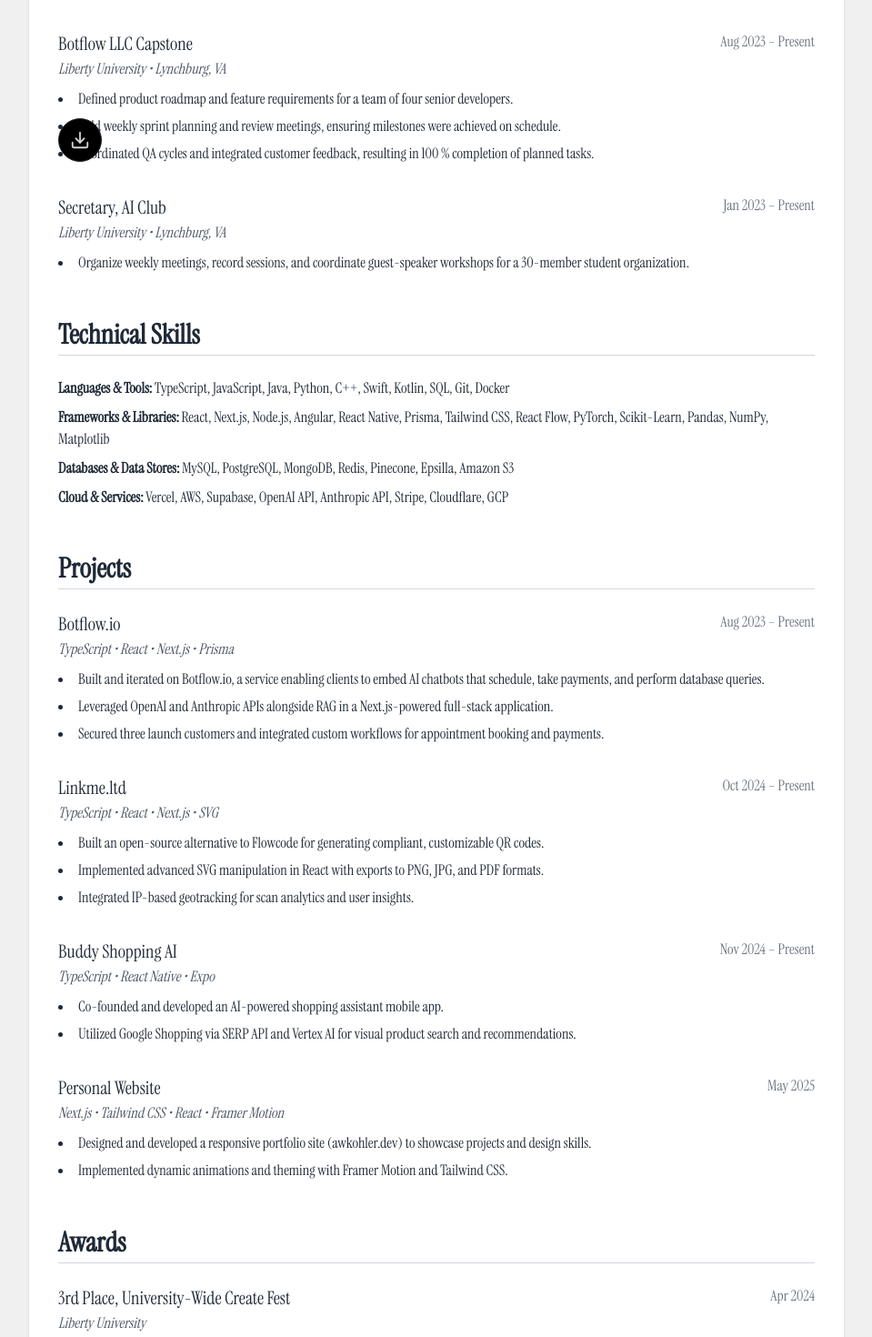
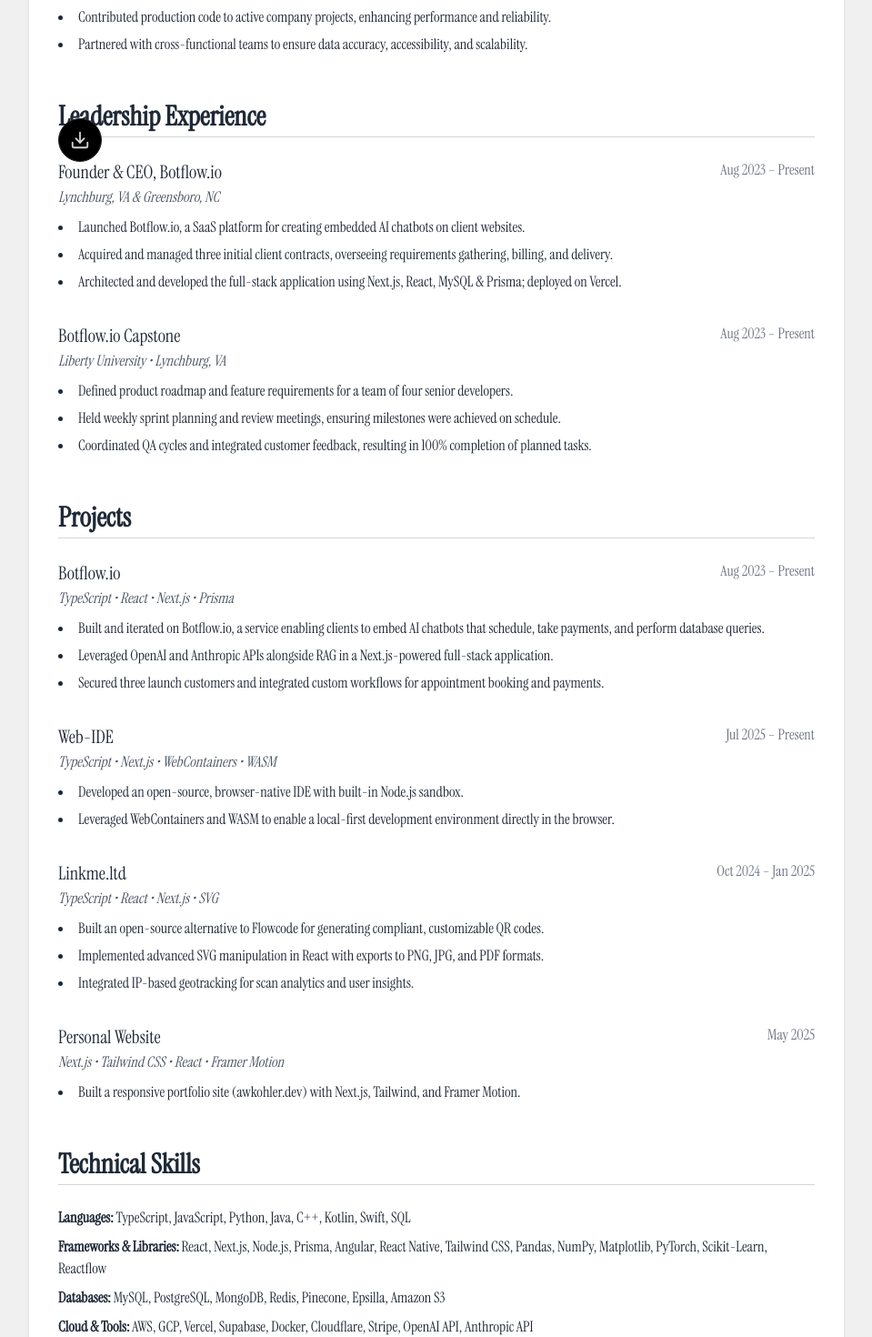
Before and after one commit to AWKohler/mywebsite, a Next.js app: page /resume in a window 1280 px wide. Shown: the part 602-2072 px from the top of the page at 91% size, without its empty margins (160-1119 px from the left). Built offline with nearby package versions, Linux system fonts and the light colour scheme.

Commit message:
Resume bump

```diff
--- a/app/resume/page.tsx
+++ b/app/resume/page.tsx
@@ -1,10 +1,9 @@
-import { Download, FileDown } from "lucide-react"
+import { Download } from "lucide-react";
 import React from "react";
 
 export default function Resume() {
   return (
     <main className="max-w-4xl mx-auto px-4 sm:px-6 lg:px-8 py-10 text-gray-800 bg-white shadow">
-
       {/* ---------- Heading ---------- */}
       <header className="text-center mb-10">
         <h1 className="text-5xl font-extrabold tracking-tight">Aronne Kohler</h1>
@@ -53,44 +52,44 @@
         />
       </Section>
 
+      {/* ---------- Professional Experience ---------- */}
+      <Section title="Professional Experience">
+        <Entry
+          heading="Software Engineer, Data Intern"
+          subheading="Cachengo — Huntingdon, TN (Remote)"
+          date="Jun 2025 – Aug 2025"
+          bullets={[
+            "Led the transformation of internal database data into leadership dashboards, improving decision-making visibility.",
+            "Generated synthetic datasets in Python to accelerate testing, analytics, and product development.",
+            "Built an MCP server and integrated AI agents to automate and streamline data workflows.",
+            "Contributed production code to active company projects, enhancing performance and reliability.",
+            "Partnered with cross-functional teams to ensure data accuracy, accessibility, and scalability.",
+          ]}
+        />
+      </Section>
+
       {/* ---------- Leadership Experience ---------- */}
       <Section title="Leadership Experience">
         <Entry
-          heading="Founder & CEO, Botflow LLC"
+          heading="Founder & CEO, Botflow.io"
           subheading="Lynchburg, VA & Greensboro, NC"
           date="Aug 2023 – Present"
           bullets={[
-            "Launched Botflow LLC, a SaaS platform for creating embedded AI chatbots on client websites.",
-            "Acquired and managed initial client contracts, overseeing requirements gathering, billing, and delivery.",
+            "Launched Botflow.io, a SaaS platform for creating embedded AI chatbots on client websites.",
+            "Acquired and managed three initial client contracts, overseeing requirements gathering, billing, and delivery.",
             "Architected and developed the full-stack application using Next.js, React, MySQL & Prisma; deployed on Vercel.",
           ]}
         />
         <Entry
-          heading="Botflow LLC Capstone"
+          heading="Botflow.io Capstone"
           subheading="Liberty University • Lynchburg, VA"
           date="Aug 2023 – Present"
           bullets={[
             "Defined product roadmap and feature requirements for a team of four senior developers.",
             "Held weekly sprint planning and review meetings, ensuring milestones were achieved on schedule.",
-            "Coordinated QA cycles and integrated customer feedback, resulting in 100 % completion of planned tasks.",
+            "Coordinated QA cycles and integrated customer feedback, resulting in 100% completion of planned tasks.",
           ]}
         />
-        <Entry
-          heading="Secretary, AI Club"
-          subheading="Liberty University • Lynchburg, VA"
-          date="Jan 2023 – Present"
-          bullets={[
-            "Organize weekly meetings, record sessions, and coordinate guest-speaker workshops for a 30-member student organization.",
-          ]}
-        />
-      </Section>
-
-      {/* ---------- Technical Skills ---------- */}
-      <Section title="Technical Skills">
-        <SkillLine label="Languages & Tools" skills="TypeScript, JavaScript, Java, Python, C++, Swift, Kotlin, SQL, Git, Docker" />
-        <SkillLine label="Frameworks & Libraries" skills="React, Next.js, Node.js, Angular, React Native, Prisma, Tailwind CSS, React Flow, PyTorch, Scikit-Learn, Pandas, NumPy, Matplotlib" />
-        <SkillLine label="Databases & Data Stores" skills="MySQL, PostgreSQL, MongoDB, Redis, Pinecone, Epsilla, Amazon S3" />
-        <SkillLine label="Cloud & Services" skills="Vercel, AWS, Supabase, OpenAI API, Anthropic API, Stripe, Cloudflare, GCP" />
       </Section>
 
       {/* ---------- Projects ---------- */}
@@ -106,9 +105,18 @@
           ]}
         />
         <Entry
+          heading="Web-IDE"
+          subheading="TypeScript • Next.js • WebContainers • WASM"
+          date="Jul 2025 – Present"
+          bullets={[
+            "Developed an open-source, browser-native IDE with built-in Node.js sandbox.",
+            "Leveraged WebContainers and WASM to enable a local-first development environment directly in the browser.",
+          ]}
+        />
+        <Entry
           heading="Linkme.ltd"
           subheading="TypeScript • React • Next.js • SVG"
-          date="Oct 2024 – Present"
+          date="Oct 2024 – Jan 2025"
           bullets={[
             "Built an open-source alternative to Flowcode for generating compliant, customizable QR codes.",
             "Implemented advanced SVG manipulation in React with exports to PNG, JPG, and PDF formats.",
@@ -116,58 +124,47 @@
           ]}
         />
         <Entry
-          heading="Buddy Shopping AI"
-          subheading="TypeScript • React Native • Expo"
-          date="Nov 2024 – Present"
-          bullets={[
-            "Co-founded and developed an AI-powered shopping assistant mobile app.",
-            "Utilized Google Shopping via SERP API and Vertex AI for visual product search and recommendations.",
-          ]}
-        />
-        <Entry
           heading="Personal Website"
           subheading="Next.js • Tailwind CSS • React • Framer Motion"
           date="May 2025"
           bullets={[
-            "Designed and developed a responsive portfolio site (awkohler.dev) to showcase projects and design skills.",
-            "Implemented dynamic animations and theming with Framer Motion and Tailwind CSS.",
+            "Built a responsive portfolio site (awkohler.dev) with Next.js, Tailwind, and Framer Motion.",
           ]}
         />
       </Section>
 
-      {/* ---------- Awards ---------- */}
-      <Section title="Awards">
-        <Entry
-          heading="3rd Place, University-Wide Create Fest"
-          subheading="Liberty University"
-          date="Apr 2024"
-          bullets={[
-            "Awarded $1,000 in funding for Botflow.io development.",
-          ]}
+      {/* ---------- Technical Skills ---------- */}
+      <Section title="Technical Skills">
+        <SkillLine
+          label="Languages"
+          skills="TypeScript, JavaScript, Python, Java, C++, Kotlin, Swift, SQL"
+        />
+        <SkillLine
+          label="Frameworks & Libraries"
+          skills="React, Next.js, Node.js, Prisma, Angular, React Native, Tailwind CSS, Pandas, NumPy, Matplotlib, PyTorch, Scikit-Learn, Reactflow"
+        />
+        <SkillLine
+          label="Databases"
+          skills="MySQL, PostgreSQL, MongoDB, Redis, Pinecone, Epsilla, Amazon S3"
+        />
+        <SkillLine
+          label="Cloud & Tools"
+          skills="AWS, GCP, Vercel, Supabase, Docker, Cloudflare, Stripe, OpenAI API, Anthropic API"
         />
       </Section>
-{/*
-      <div className="sticky left-5 bottom-5 bg-black rounded-full border h-12 w-12 flex items-center justify-center hover:">
-        <Download color="lightgray" size={22} />
-      </div> */}
-{/*
-      <div
-        className="sticky left-5 bottom-5 bg-black rounded-full border h-12 w-12 flex items-center justify-center hover:bg-gray-700 cursor-pointer"
-        onClick={() => window.open('/aronne_resume.pdf', '_blank')}
+
+      {/* ---------- Download Button ---------- */}
+      <a
+        href="/aronne_resume.pdf"
+        className="sticky left-5 bottom-5 bg-black rounded-full border h-12 w-12 flex items-center justify-center hover:bg-slate-700 cursor-pointer"
       >
         <Download color="lightgray" size={22} />
-      </div> */}
-
-      <a href="/aronne_resume.pdf" className="sticky left-5 bottom-5 bg-black rounded-full border h-12 w-12 flex items-center justify-center hover:bg-slate-700 cursor-pointer">
-        <Download color="lightgray" size={22} />
       </a>
-
     </main>
   );
 }
 
 /* ---------- Helper Components ---------- */
-
 function Section({
   title,
   children,
@@ -205,13 +202,7 @@
       {bullets && bullets.length > 0 && (
         <ul className="mt-2 list-disc list-inside space-y-1 text-md leading-relaxed">
           {bullets.map((b) => (
-            <li key={b}>
-              {/* Use <strong> • </strong> to emphasize keywords */}
-              {b.replace(
-                /\*\*(.*?)\*\*/g,
-                (_, bold) => `<strong>${bold}</strong>`
-              )}
-            </li>
+            <li key={b}>{b}</li>
           ))}
         </ul>
       )}
```
Also changed, not shown: 1 other file (tests, documents, lock files or other folders).
